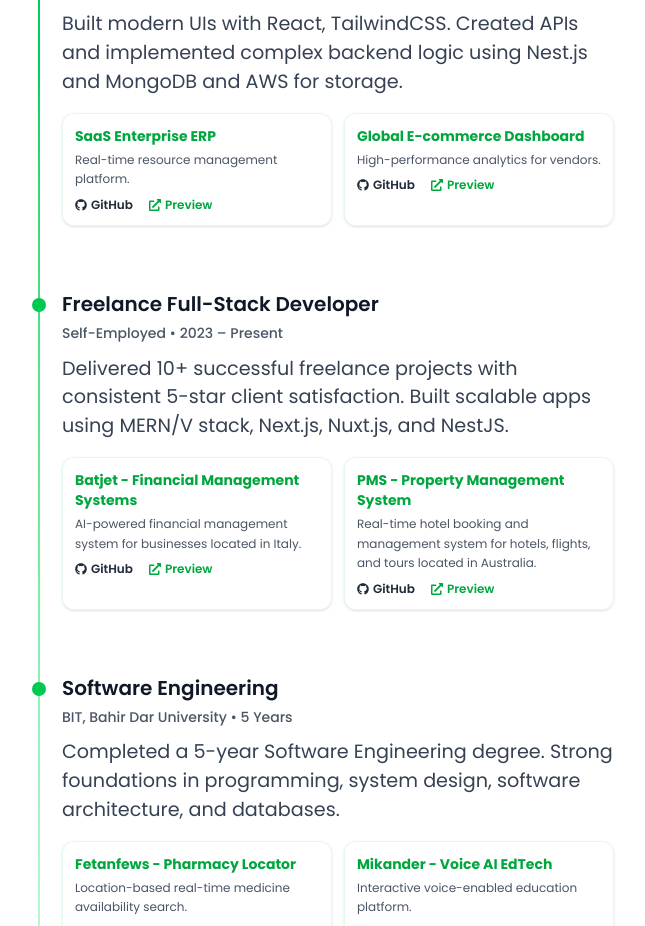
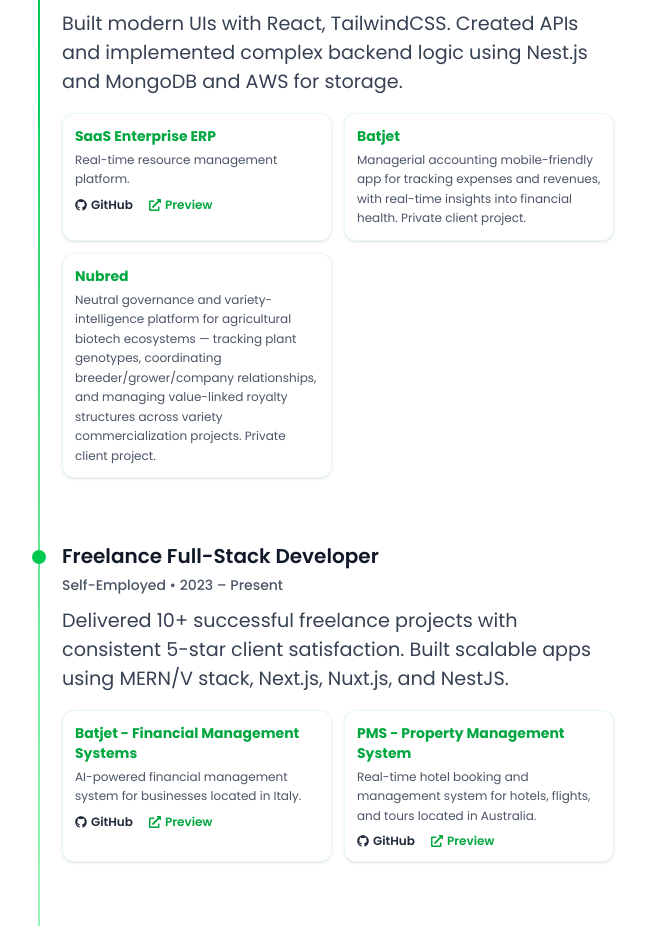
Before and after one commit to solomon-mh/solomon-muhye, a React (Vite) app: page / in a window 1280 px wide. Shown: the part 1440-2366 px from the top of the page, without its empty margins (314-959 px from the left). Built offline with nearby package versions, Linux system fonts and the light colour scheme.

Commit message:
feat: update Experience component with new project entries and refined descriptions

```diff
--- a/src/components/Experience.tsx
+++ b/src/components/Experience.tsx
@@ -31,10 +31,14 @@
         githubLink: "https://github.com/solomon-mh/saas-erp",
       },
       {
-        name: "Global E-commerce Dashboard",
-        description: "High-performance analytics for vendors.",
-        demoLink: "https://example.com/ecommerce-dashboard-demo",
-        githubLink: "https://github.com/solomon-mh/ecommerce-dashboard",
+        name: "Batjet",
+        description:
+          "Managerial accounting mobile-friendly app for tracking expenses and revenues, with real-time insights into financial health. Private client project.",
+      },
+      {
+        name: "Nubred",
+        description:
+          "Neutral governance and variety-intelligence platform for agricultural biotech ecosystems — tracking plant genotypes, coordinating breeder/grower/company relationships, and managing value-linked royalty structures across variety commercialization projects. Private client project.",
       },
     ],
   },
```
